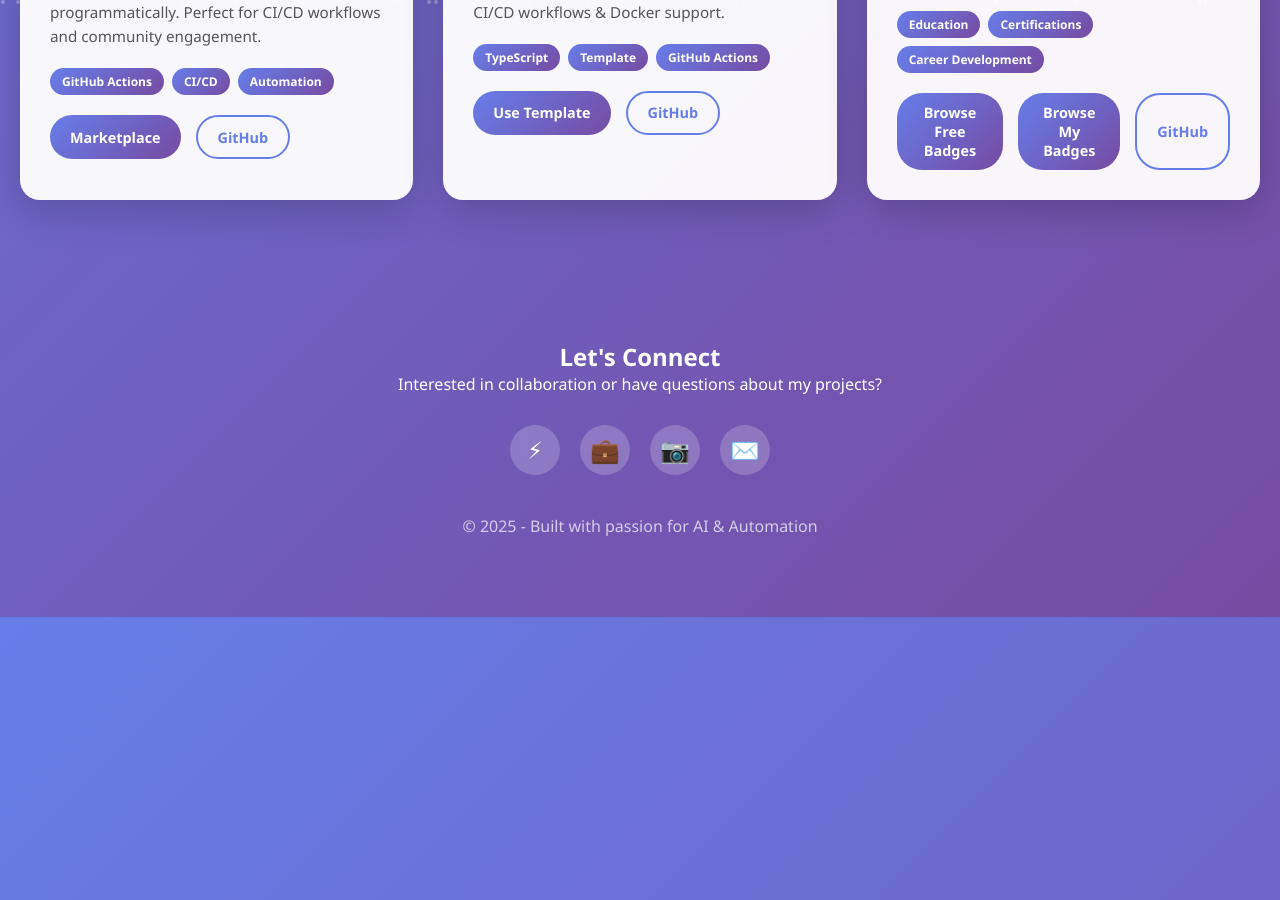
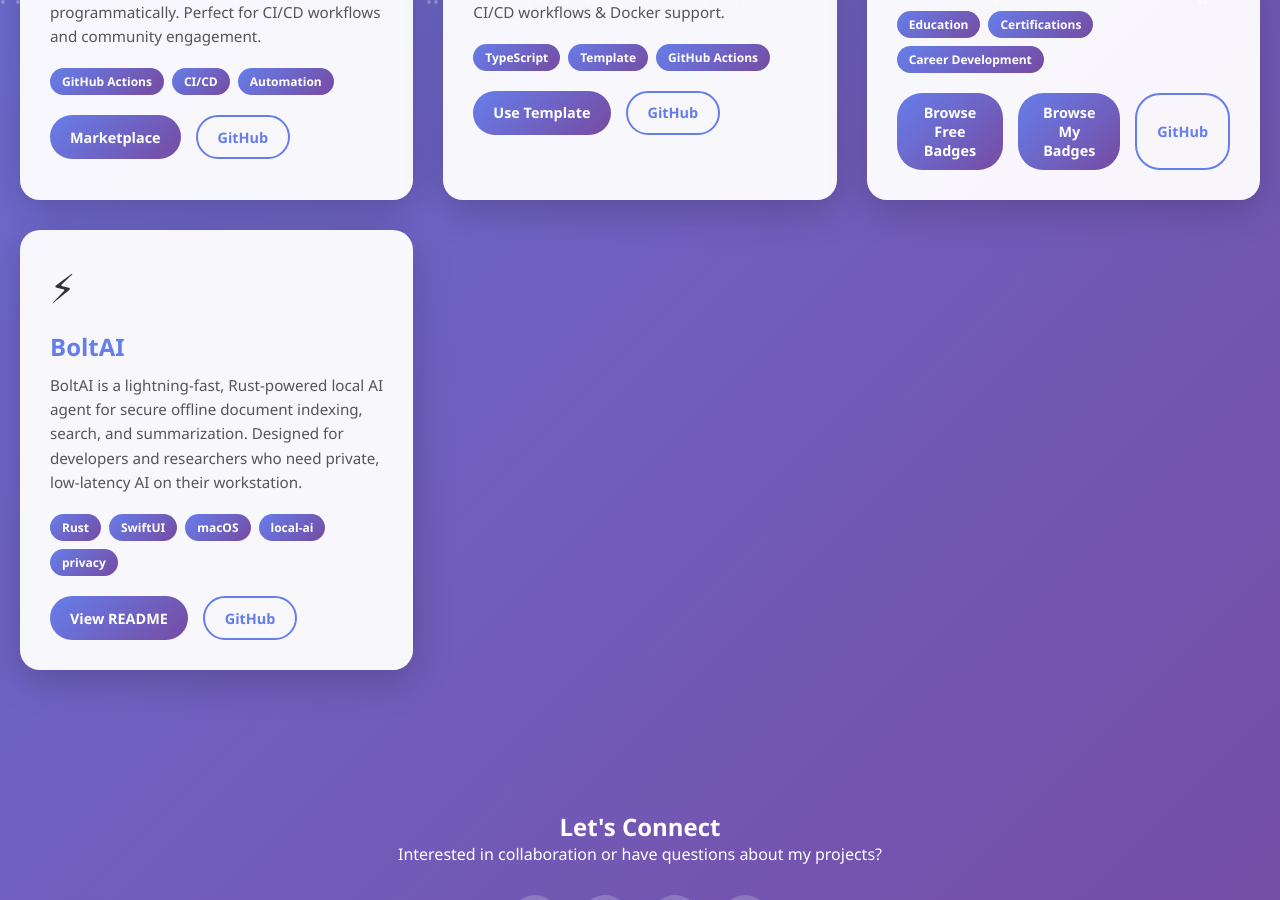
Before and after one commit to wesleyscholl/wesleyscholl.github.io, a Jekyll site: the page built from README.md, in a window 1280 px wide and 900 px high, scrolled down 1372 px. Built offline with Jekyll 4.4.1, drawn with Linux system fonts in a browser that asks for light colours; our own code applies the rules of GitHub Pages for plain Markdown files.

Commit message:
Updated main branch

```diff
--- a/_layouts/default.html
+++ b/_layouts/default.html
@@ -448,6 +448,23 @@
                     <a href="https://github.com/wesleyscholl/credly-badge" class="btn btn-secondary">GitHub</a>
                 </div>
             </div>
+
+            <div class="project-card" data-category="ai">
+                <span class="project-icon">⚡</span>
+                <h3 class="project-title">BoltAI</h3>
+                <p class="project-description">BoltAI is a lightning-fast, Rust-powered local AI agent for secure offline document indexing, search, and summarization. Designed for developers and researchers who need private, low-latency AI on their workstation.</p>
+                <div class="project-tags">
+                    <span class="tag">Rust</span>
+                    <span class="tag">SwiftUI</span>
+                    <span class="tag">macOS</span>
+                    <span class="tag">local-ai</span>
+                    <span class="tag">privacy</span>
+                </div>
+                <div class="project-links">
+                    <a href="https://github.com/wesleyscholl/BoltAI#readme" class="btn btn-primary">View README</a>
+                    <a href="https://github.com/wesleyscholl/BoltAI" class="btn btn-secondary">GitHub</a>
+                </div>
+            </div>
         </div>
 
         <footer>
```
